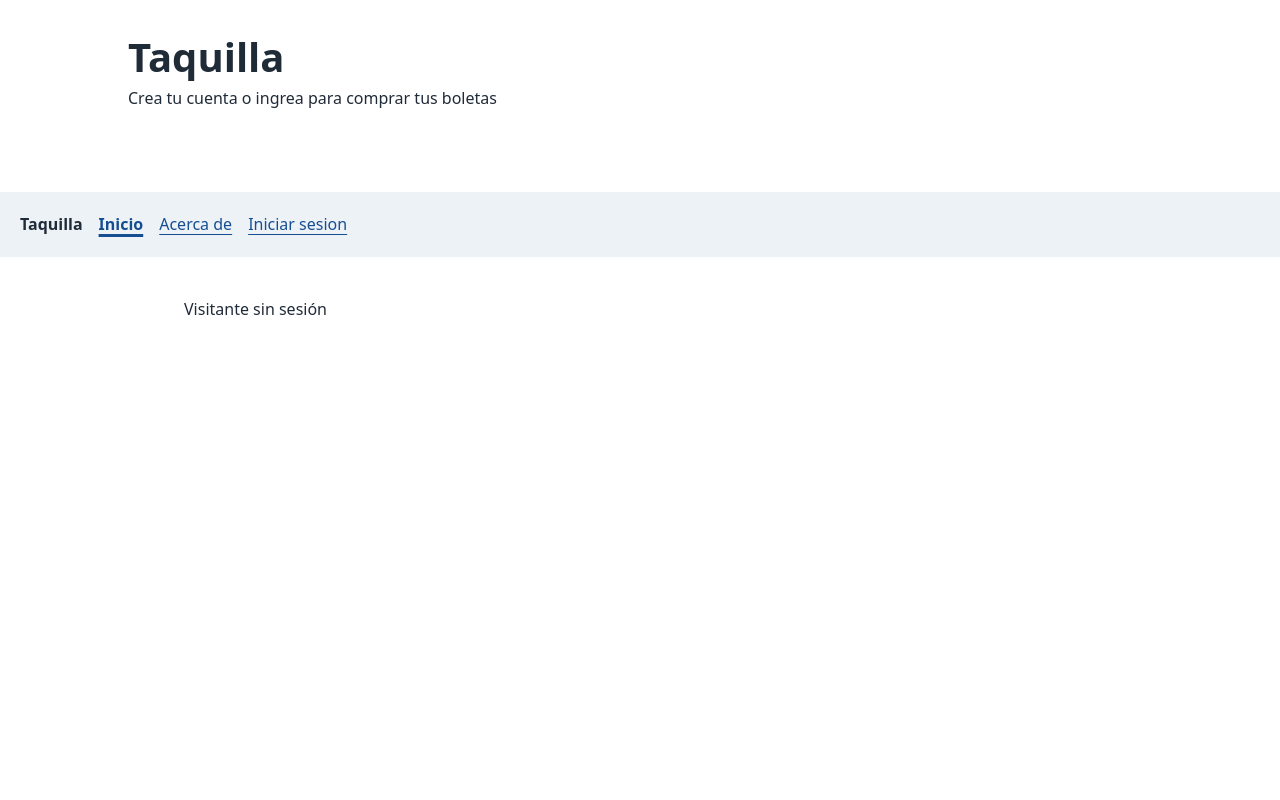
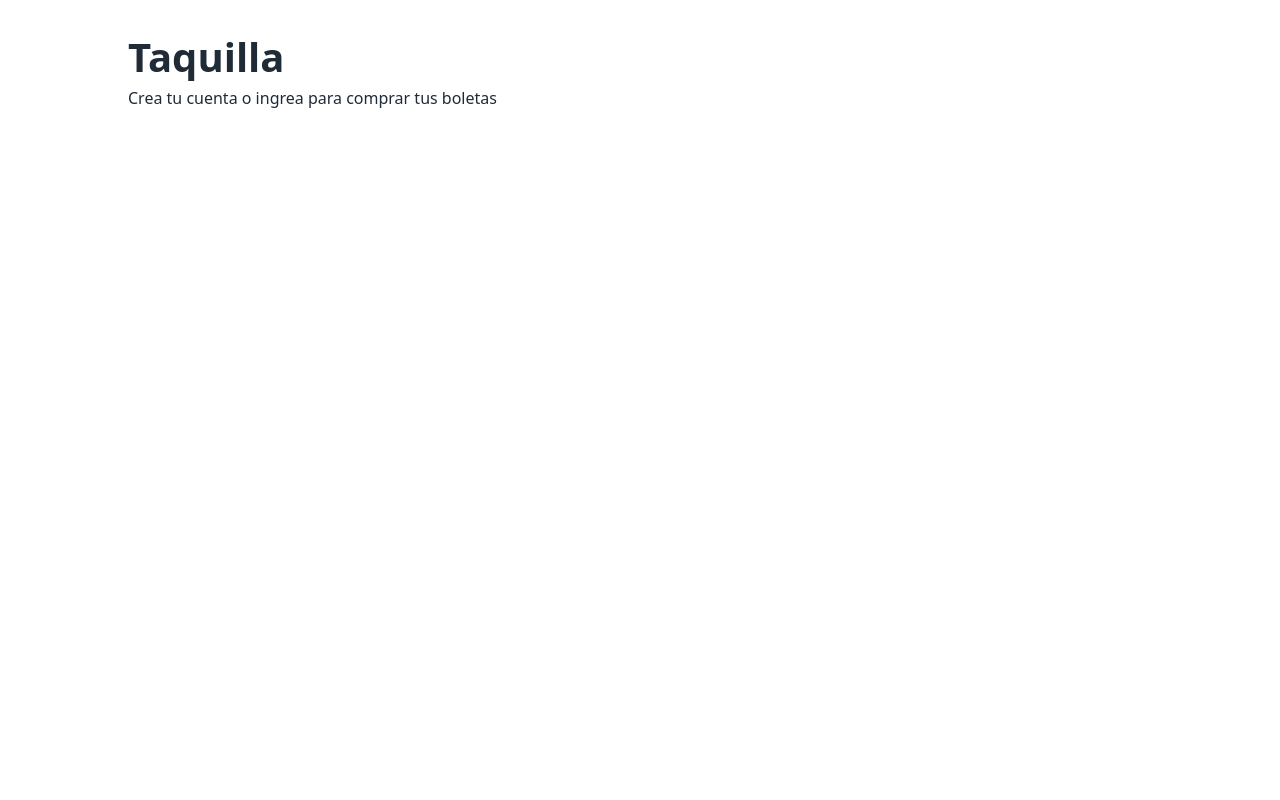
Before and after one commit to Sergio62011/general-project, a React (Vite) app: page / in a window 1280 px wide. Shown: the top 800 px of the page. Built offline with nearby package versions, Linux system fonts and the light colour scheme; no server answers.

Commit message:
feat: App

```diff
--- a/src/App.jsx
+++ b/src/App.jsx
@@ -95,7 +95,6 @@ function App() {
         </header>
         <div className="pagina-formularios"></div>
       </main>
-      <PublicLayout />
     </>
   );
 }
```
